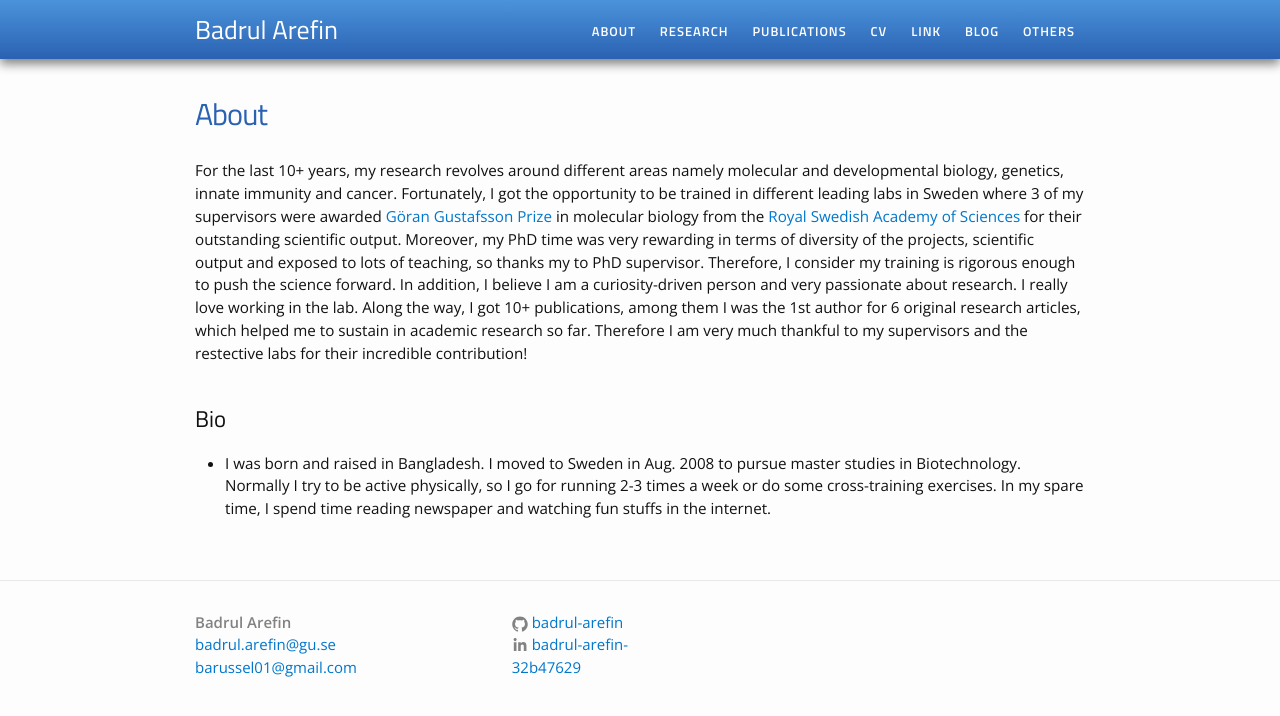
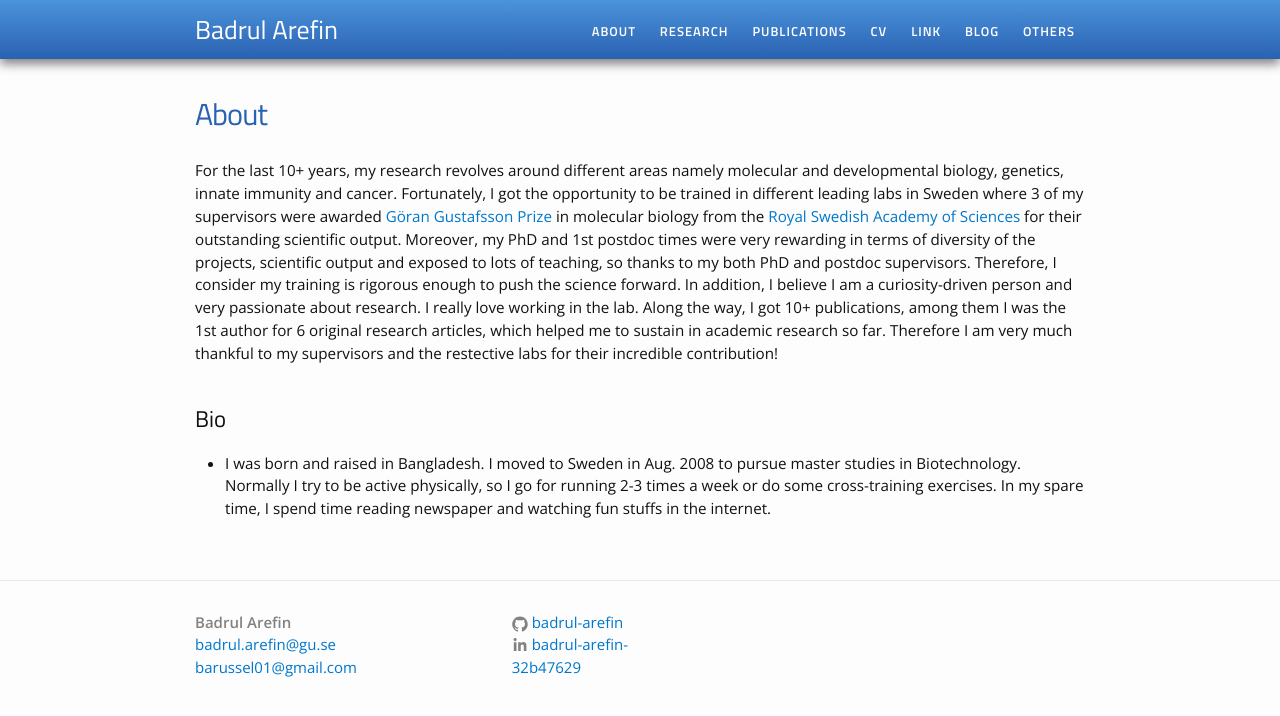
Before and after one commit to Badrul-Arefin/badrul-arefin.github.io, a Jekyll site: the page built from about.md, in a window 1280 px wide. Shown: the top 716 px of the page. Built offline with Jekyll 4.4.1, drawn with Linux system fonts in a browser that asks for light colours.

Commit message:
Update about.md

```diff
--- a/about.md
+++ b/about.md
@@ -4,7 +4,7 @@
 permalink: /about/
 ---
 
-For the last 10+ years, my research revolves around different areas namely molecular and developmental biology, genetics, innate immunity and cancer. Fortunately, I got the opportunity to be trained in different leading labs in Sweden where 3 of my supervisors were awarded <a href="https://en.wikipedia.org/wiki/G%C3%B6ran_Gustafsson_Prize">Göran Gustafsson Prize</a> in molecular biology from the <a href="https://kva.se/sv/priser/goran-gustafssonprisen">Royal Swedish Academy of Sciences </a> for their outstanding scientific output. Moreover, my PhD time was very rewarding in terms of diversity of the projects, scientific output and exposed to lots of teaching, so thanks my to PhD supervisor. Therefore, I consider my training is rigorous enough to push the science forward. In addition, I believe I am a curiosity-driven person and very passionate about research. I really love working in the lab. Along the way, I got 10+ publications, among them I was the 1st author for 6 original research articles, which helped me to sustain in academic research so far. Therefore I am very much thankful to my supervisors and the restective labs for their incredible contribution!<br><br>
+For the last 10+ years, my research revolves around different areas namely molecular and developmental biology, genetics, innate immunity and cancer. Fortunately, I got the opportunity to be trained in different leading labs in Sweden where 3 of my supervisors were awarded <a href="https://en.wikipedia.org/wiki/G%C3%B6ran_Gustafsson_Prize">Göran Gustafsson Prize</a> in molecular biology from the <a href="https://kva.se/sv/priser/goran-gustafssonprisen">Royal Swedish Academy of Sciences </a> for their outstanding scientific output. Moreover, my PhD and 1st postdoc times were very rewarding in terms of diversity of the projects, scientific output and exposed to lots of teaching, so thanks to my both PhD and postdoc supervisors. Therefore, I consider my training is rigorous enough to push the science forward. In addition, I believe I am a curiosity-driven person and very passionate about research. I really love working in the lab. Along the way, I got 10+ publications, among them I was the 1st author for 6 original research articles, which helped me to sustain in academic research so far. Therefore I am very much thankful to my supervisors and the restective labs for their incredible contribution!<br><br>
 
 <h2>Bio</h2>
 <ul>
```
